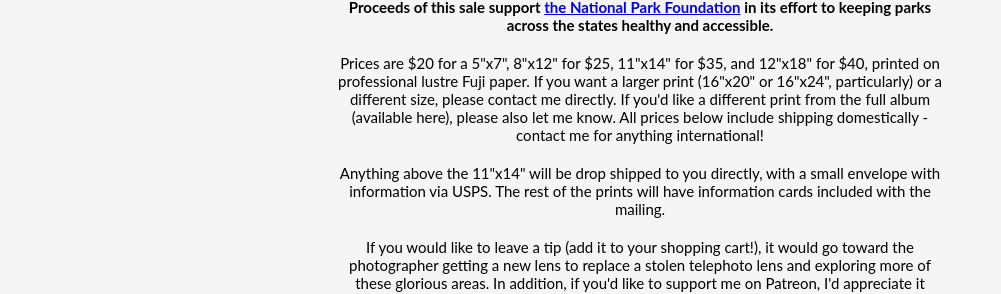
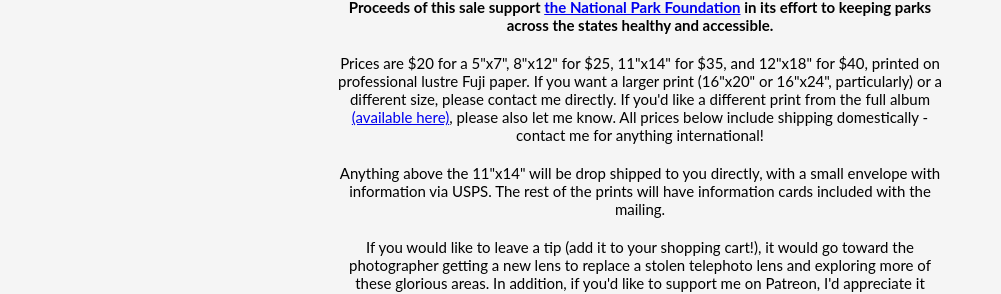
Before and after one commit to MelSayre/melsayre.github.io, a Jekyll site: the page built from prints.html, in a window 1280 px wide and 900 px high. Shown: the part 290-584 px from the top of the window, without its empty margins (0-1001 px from the left). Built offline with Jekyll 4.4.1, drawn with Linux system fonts in a browser that asks for light colours; nearby versions of some CDN libraries; part of the change alters nothing that is shown.

```diff
--- a/prints.html
+++ b/prints.html
@@ -25,7 +25,7 @@ permalink: /prints
         across the states healthy and accessible.</b></p>
       <p>Prices are $20 for a 5"x7", 8"x12" for $25, 11"x14" for $35, and 12"x18" for $40, printed on professional
         lustre Fuji paper. If you want a larger print (16"x20" or 16"x24", particularly) or a different size, please
-        contact me directly. If you'd like a different print from the full album (available here), please also let me
+        contact me directly. If you'd like a different print from the full album <a href="bit.ly/YosemitePic">(available here)</a>, please also let me
         know. All prices below include shipping domestically - contact me for anything international!</p>
       <p>Anything above the 11"x14" will be drop shipped to you directly, with a small envelope with information via
         USPS. The rest of the prints will have information cards included with the mailing.</p>
```
